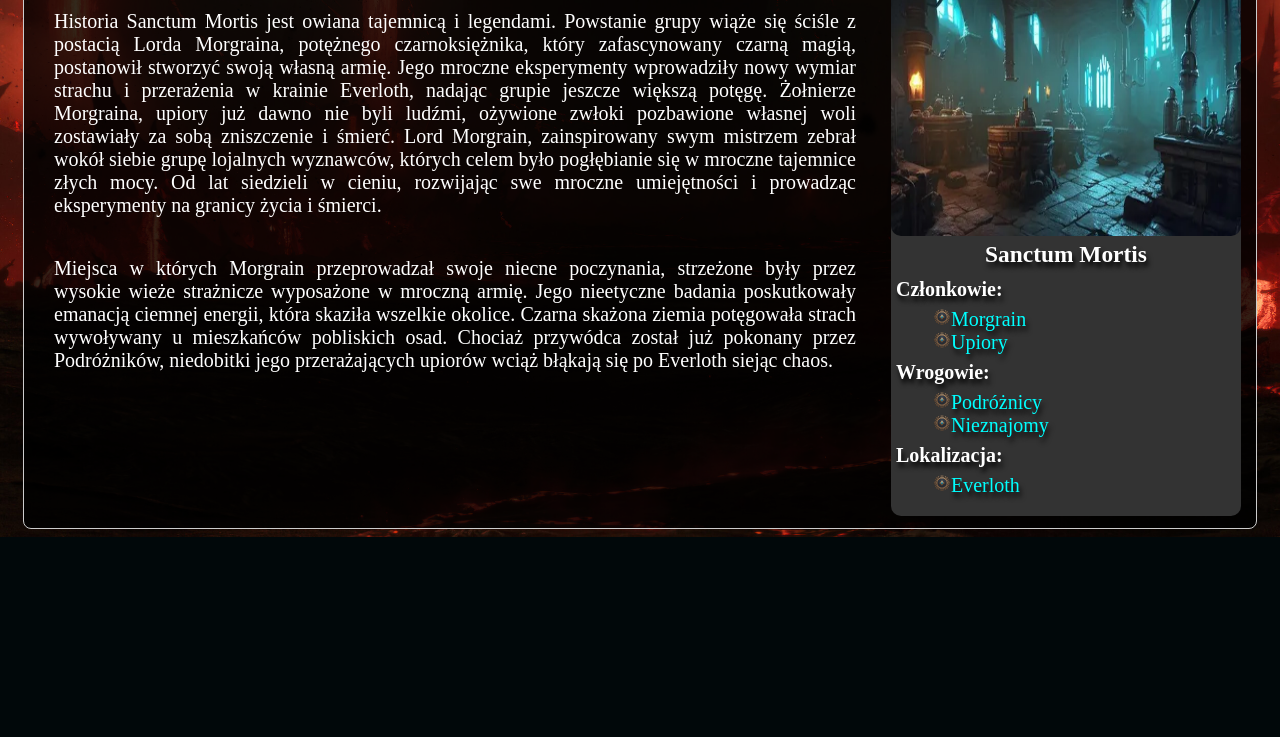
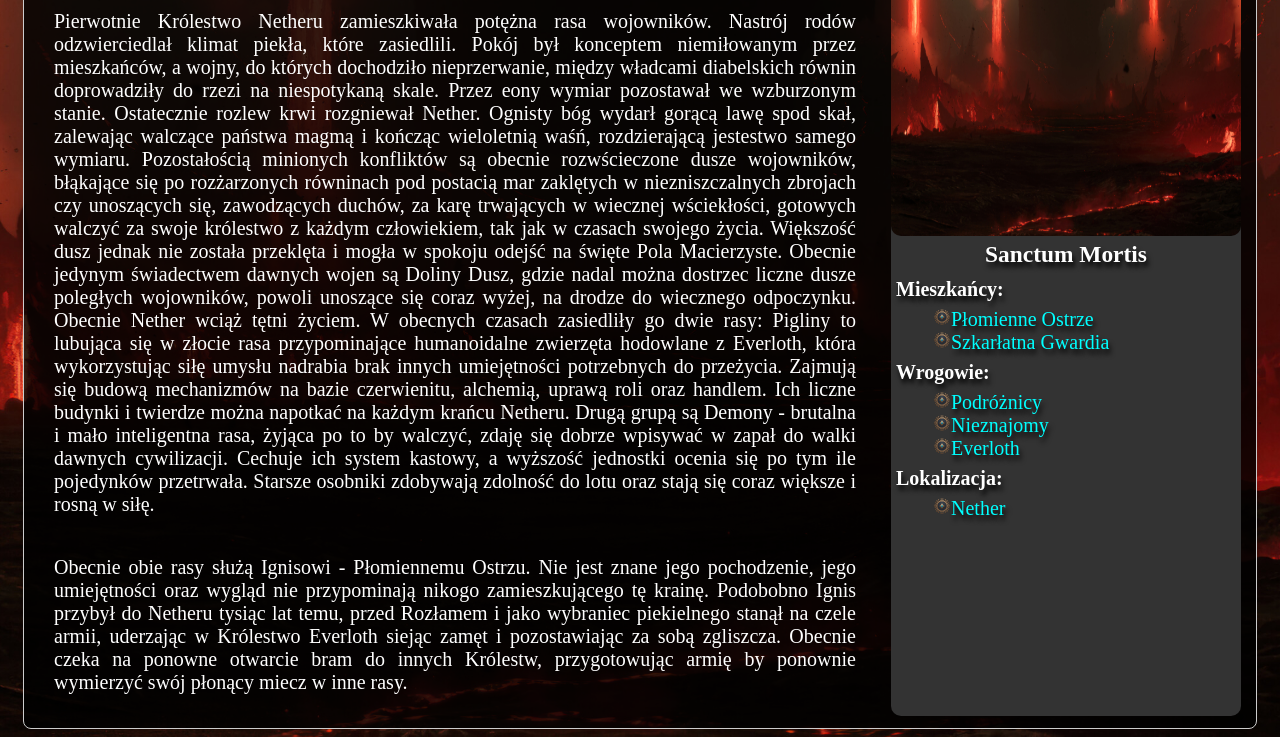
Before and after one commit to Everloth/Everloth.github.io, a plain HTML site: page krainy/nether.html in a window 1280 px wide. Shown: the part 202-939 px from the top of the page. Before the commit the page ends 800 px from the top, so only its background shows below. Drawn offline with Linux system fonts and the light colour scheme.

Commit message:
added nether

```diff
--- a/krainy/nether.html
+++ b/krainy/nether.html
@@ -36,39 +36,46 @@
     <div class="doccon wikup">
 
         <div class="docbox wikup">
-            <h2>Sanctum Mortis</h2>
+            <h2>Nether</h2>
             <p>
-                Historia Sanctum Mortis jest owiana tajemnicą i legendami. Powstanie grupy wiąże się ściśle z postacią Lorda Morgraina,
-                potężnego czarnoksiężnika, który zafascynowany czarną magią, postanowił stworzyć swoją własną armię.
-                Jego mroczne eksperymenty wprowadziły nowy wymiar strachu i przerażenia w krainie Everloth, nadając grupie jeszcze większą potęgę.
-                Żołnierze Morgraina, upiory już dawno nie byli ludźmi, ożywione zwłoki pozbawione własnej woli zostawiały za sobą zniszczenie i śmierć.
-                Lord Morgrain, zainspirowany swym mistrzem zebrał wokół siebie grupę lojalnych wyznawców, których celem było pogłębianie się
-                w mroczne tajemnice złych mocy. Od lat siedzieli w cieniu, rozwijając swe mroczne umiejętności i prowadząc eksperymenty na granicy życia i śmierci.
+                Pierwotnie Królestwo Netheru zamieszkiwała potężna rasa wojowników. Nastrój rodów odzwierciedlał klimat piekła, które zasiedlili. Pokój był konceptem niemiłowanym przez mieszkańców,
+                a wojny, do których dochodziło nieprzerwanie, między władcami diabelskich równin doprowadziły do rzezi na niespotykaną skale. Przez eony wymiar pozostawał we wzburzonym stanie.
+                Ostatecznie rozlew krwi rozgniewał Nether. Ognisty bóg wydarł gorącą lawę spod skał, zalewając walczące państwa magmą i kończąc wieloletnią waśń, rozdzierającą jestestwo samego wymiaru.
+                Pozostałością minionych konfliktów są obecnie rozwścieczone dusze wojowników, błąkające się po rozżarzonych równinach pod postacią mar zaklętych w niezniszczalnych zbrojach czy unoszących się,
+                zawodzących duchów, za karę trwających w wiecznej wściekłości, gotowych walczyć za swoje królestwo z każdym człowiekiem, tak jak w czasach swojego życia. Większość dusz jednak nie została przeklęta
+                i mogła w spokoju odejść na święte Pola Macierzyste. Obecnie jedynym świadectwem dawnych wojen są Doliny Dusz, gdzie nadal można dostrzec liczne dusze poległych wojowników, powoli unoszące się coraz wyżej,
+                na drodze do wiecznego odpoczynku. Obecnie Nether wciąż tętni życiem. W obecnych czasach zasiedliły go dwie rasy: Pigliny to lubująca się w złocie rasa przypominające humanoidalne zwierzęta hodowlane z Everloth,
+                która wykorzystując siłę umysłu nadrabia brak innych umiejętności potrzebnych do przeżycia. Zajmują się budową mechanizmów na bazie czerwienitu, alchemią, uprawą roli oraz handlem. Ich liczne budynki i twierdze
+                można napotkać na każdym krańcu Netheru. Drugą grupą są Demony - brutalna i mało inteligentna rasa, żyjąca po to by walczyć, zdaję się dobrze wpisywać w zapał do walki dawnych cywilizacji. Cechuje ich system kastowy,
+                a wyższość jednostki ocenia się po tym ile pojedynków przetrwała. Starsze osobniki zdobywają zdolność do lotu oraz stają się coraz większe i rosną w siłę.
+
             </p>
             <p>
-                Miejsca w których Morgrain przeprowadzał swoje niecne poczynania, strzeżone były przez wysokie wieże strażnicze wyposażone w mroczną armię.
-                Jego nieetyczne badania poskutkowały emanacją ciemnej energii, która skaziła wszelkie okolice. Czarna skażona ziemia potęgowała strach wywoływany u mieszkańców pobliskich osad.
-                Chociaż przywódca został już pokonany przez Podróżników, niedobitki jego przerażających upiorów wciąż błąkają się po Everloth siejąc chaos.
+                Obecnie obie rasy służą Ignisowi - Płomiennemu Ostrzu.
+                Nie jest znane jego pochodzenie,  jego umiejętności oraz wygląd nie przypominają nikogo zamieszkującego tę krainę. Podobobno Ignis przybył do Netheru tysiąc lat temu, przed Rozłamem i jako wybraniec piekielnego stanął
+                na czele armii, uderzając w Królestwo Everloth siejąc zamęt i pozostawiając za sobą zgliszcza. Obecnie czeka na ponowne otwarcie bram do innych Królestw, przygotowując armię by ponownie wymierzyć swój płonący miecz w inne rasy.
             </p>
 
         </div>
 
         <div class="wikiobr">
-            <img src="../assets/images/Lab.png" alt="Sanctum Mortis">
+            <img src="../assets/images/NBG.jpg" alt="Sanctum Mortis">
             <h3>Sanctum Mortis</h3>
-            <h4>Członkowie:</h4>
+            <h4>Mieszkańcy:</h4>
             <ul>
-                <li><i class="sico"></i><a href="../postacie/morgrain">Morgrain</a></li>
-                <li><i class="sico"></i><a href="../frakcje/sanctum">Upiory</a></li>
+                <li><i class="sico"></i><a href="../postacie/ignis">Płomienne Ostrze</a></li>
+                <li><i class="sico"></i><a href="../frakcje/gwardia">Szkarłatna Gwardia</a></li>
             </ul>
             <h4>Wrogowie: </h4>
             <ul>
                 <li><i class="sico"></i><a href="../frakcje/podroznicy">Podróżnicy</a></li>
                 <li><i class="sico"></i><a href="../postacie/nieznajomy">Nieznajomy</a></li>
+                <li><i class="sico"></i><a href="../krainy/everloth">Everloth</a></li>
+            </ul>
             </ul>
             <h4>Lokalizacja: </h4>
             <ul>
-                <li><i class="sico"></i><a href="../krainy/everloth">Everloth</a></li>
+                <li><i class="sico"></i><a href="../krainy/everloth">Nether</a></li>
             </ul>
         </div>
 
```
